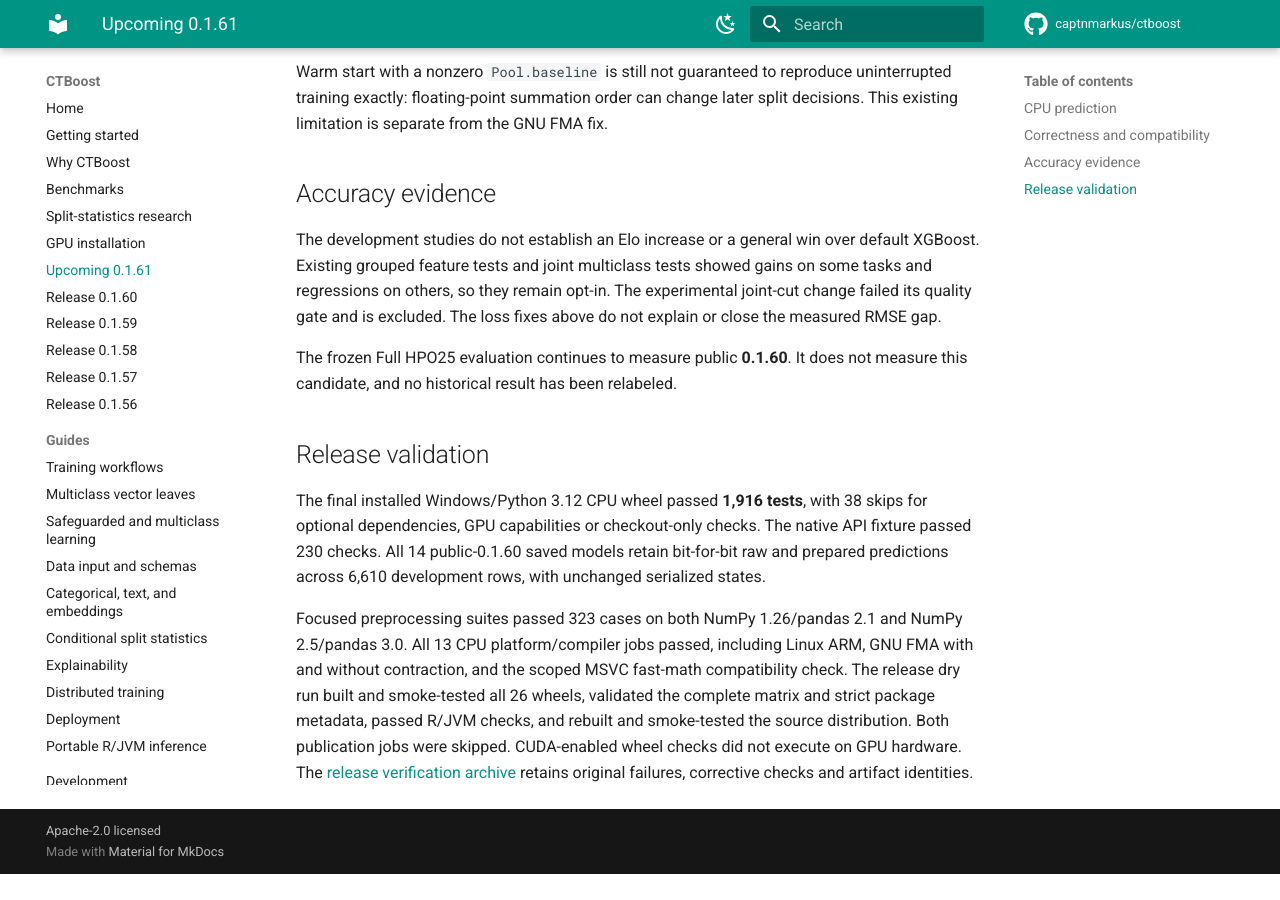
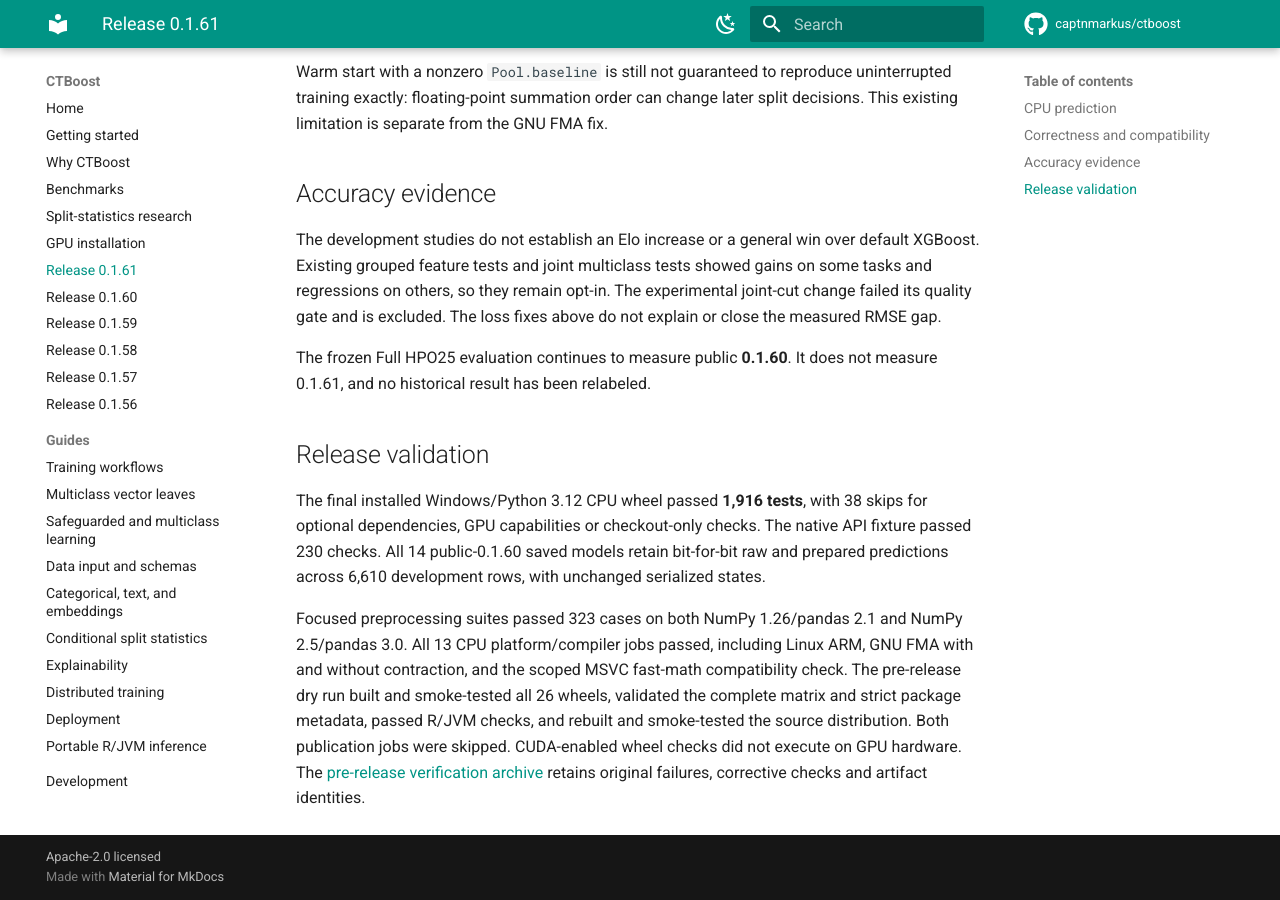
Before and after one commit to captnmarkus/ctboost, an MkDocs documentation site: the page built from docs/release-0.1.61.md, in a window 1280 px wide and 900 px high, scrolled down 1590 px. Built offline with MkDocs 1.6.1 and Material for MkDocs 9.7.7, drawn with Linux system fonts in a browser that asks for light colours; comment, search, counter and statistics services are not loaded; before the commit the page ends 2464 px from its top, so only the background shows below that; some of the changed text lies outside the part shown.

Commit message:
Release 0.1.61

```diff
--- a/docs/release-0.1.61.md
+++ b/docs/release-0.1.61.md
@@ -1,6 +1,6 @@
-# CTBoost 0.1.61 (unreleased)
+# CTBoost 0.1.61
 
-This release candidate reduces CPU prediction overhead and corrects two
+This release reduces CPU prediction overhead and corrects two
 regression-loss edge cases. Conditional-inference feature selection still
 precedes cut-point optimization. Learning defaults remain unchanged.
 
@@ -27,7 +27,7 @@
 CTBoost was faster than the separately fitted CatBoost models on 11 of 14 tasks.
 Model sizes and accuracy differ, and concurrent workloads affected individual
 timings; this is not an accuracy-matched comparison or an official TabArena
-result. The [final protocol, per-task timings and controls](https://github.com/captnmarkus/ctboost/tree/improve/inference-accuracy-20260908/benchmarks/results/release_readiness_20260908/inference_timing_phase3)
+result. The [final protocol, per-task timings and controls](https://github.com/captnmarkus/ctboost/tree/833a775/benchmarks/results/release_readiness_20260908/inference_timing_phase3)
 retain all four public/candidate/candidate/public passes. Earlier development
 measurements remain in the separate historical archive.
 
@@ -70,7 +70,7 @@
 The loss fixes above do not explain or close the measured RMSE gap.
 
 The frozen Full HPO25 evaluation continues to measure public **0.1.60**. It
-does not measure this candidate, and no historical result has been relabeled.
+does not measure 0.1.61, and no historical result has been relabeled.
 
 ## Release validation
 
@@ -83,9 +83,9 @@
 Focused preprocessing suites passed 323 cases on both NumPy 1.26/pandas 2.1
 and NumPy 2.5/pandas 3.0. All 13 CPU platform/compiler jobs passed, including
 Linux ARM, GNU FMA with and without contraction, and the scoped MSVC fast-math
-compatibility check. The release dry run built and smoke-tested all 26 wheels,
+compatibility check. The pre-release dry run built and smoke-tested all 26 wheels,
 validated the complete matrix and strict package metadata, passed R/JVM checks,
 and rebuilt and smoke-tested the source distribution. Both publication jobs
 were skipped. CUDA-enabled wheel checks did not execute on GPU hardware. The
-[release verification archive](https://github.com/captnmarkus/ctboost/tree/improve/inference-accuracy-20260908/benchmarks/results/release_readiness_20260908)
+[pre-release verification archive](https://github.com/captnmarkus/ctboost/tree/833a775/benchmarks/results/release_readiness_20260908)
 retains original failures, corrective checks and artifact identities.
--- a/mkdocs.yml
+++ b/mkdocs.yml
@@ -64,7 +64,7 @@
   - Benchmarks: benchmarks.md
   - Split-statistics research: split-statistics-research.md
   - GPU installation: gpu.md
-  - Upcoming 0.1.61: release-0.1.61.md
+  - Release 0.1.61: release-0.1.61.md
   - Release 0.1.60: release-0.1.60.md
   - Release 0.1.59: release-0.1.59.md
   - Release 0.1.58: release-0.1.58.md
```
Also changed, not shown: README.md (+10 -10 lines), docs/guides/deployment.md (+4 -4 lines), docs/index.md (+4 -3 lines).
